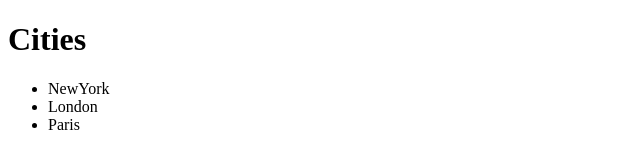
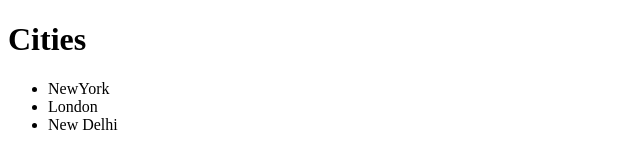
Before and after one commit to OguzSamet/T118, a plain HTML site: page index.html in a window 1280 px wide. Shown: the full height of the page, 0-640 px from the left. Drawn offline with Linux system fonts and the light colour scheme.

Commit message:
second Commit

```diff
--- a/index.html
+++ b/index.html
@@ -10,7 +10,7 @@
     <ul>
         <li>NewYork</li>
         <li>London</li>
-        <li>Paris</li>
+        <li>New Delhi</li>
     </ul>
 </body>
 </html>
```
